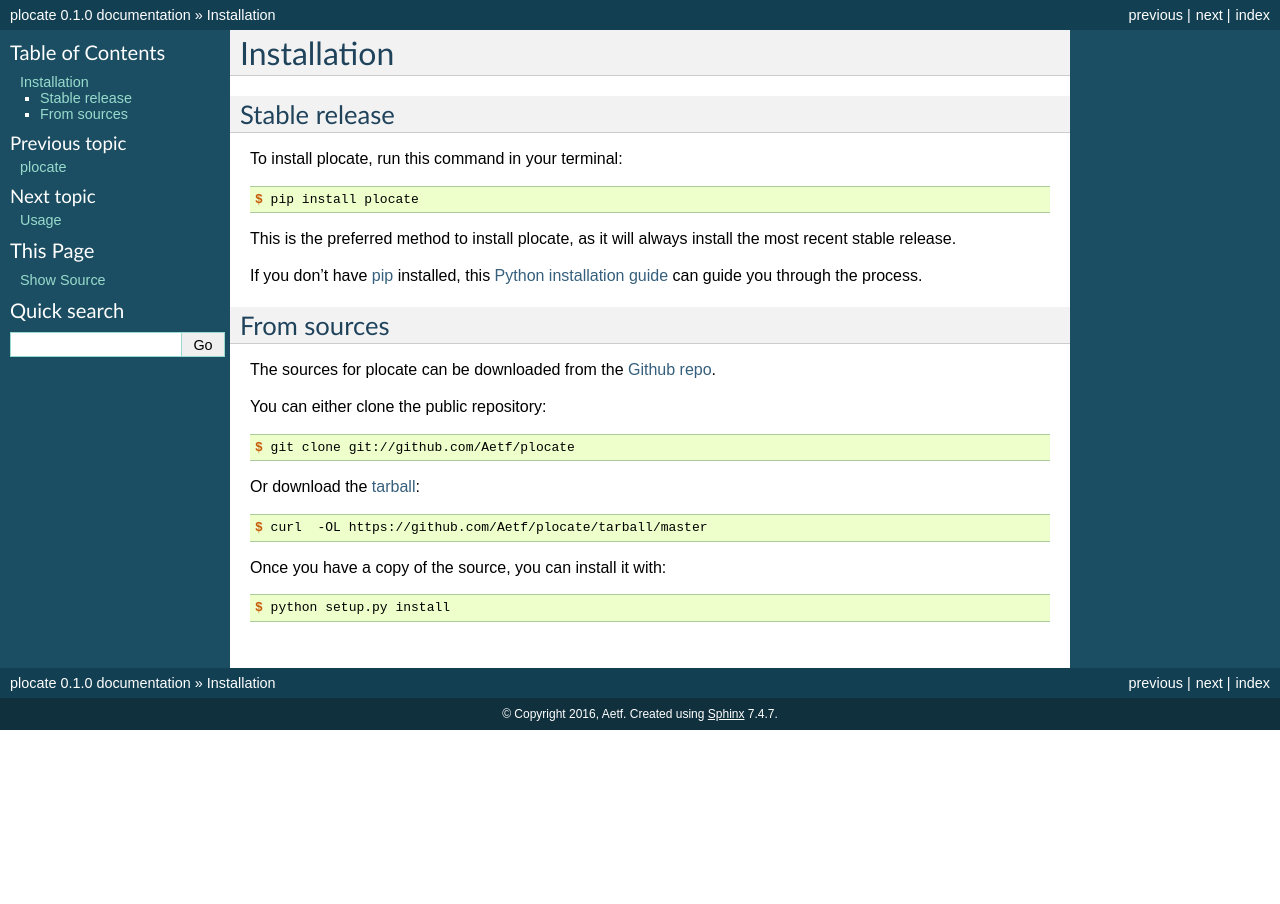
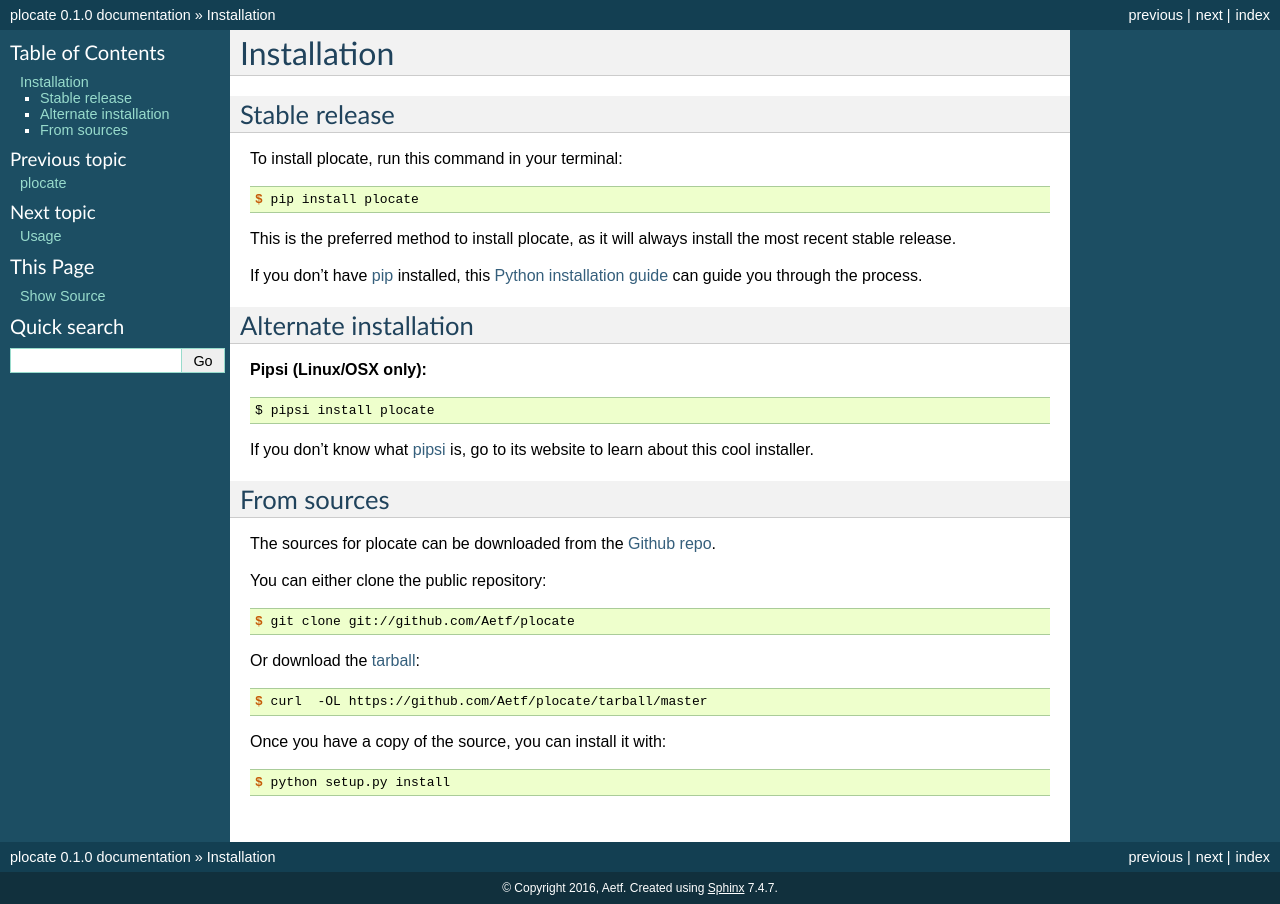
Before and after one commit to Aetf/plocate, a Sphinx documentation site: the page built from docs/installation.rst, in a window 1280 px wide. Built offline with Sphinx 7.4.7, drawn with Linux system fonts in a browser that asks for light colours; pages that are not in the unit, such as notebooks, are missing from menus.

Commit message:
More doc about installation

```diff
--- a/docs/installation.rst
+++ b/docs/installation.rst
@@ -22,6 +22,19 @@
 .. _pip: https://pip.pypa.io
 .. _Python installation guide: http://docs.python-guide.org/en/latest/starting/installation/
 
+
+Alternate installation
+----------------------
+
+**Pipsi (Linux/OSX only):**
+
+.. code-block:: bash
+
+    $ pipsi install plocate
+
+If you don't know what `pipsi`_ is, go to its website to learn about this cool installer.
+
+.. _pipsi: https://github.com/mitsuhiko/pipsi
 
 From sources
 ------------
```
